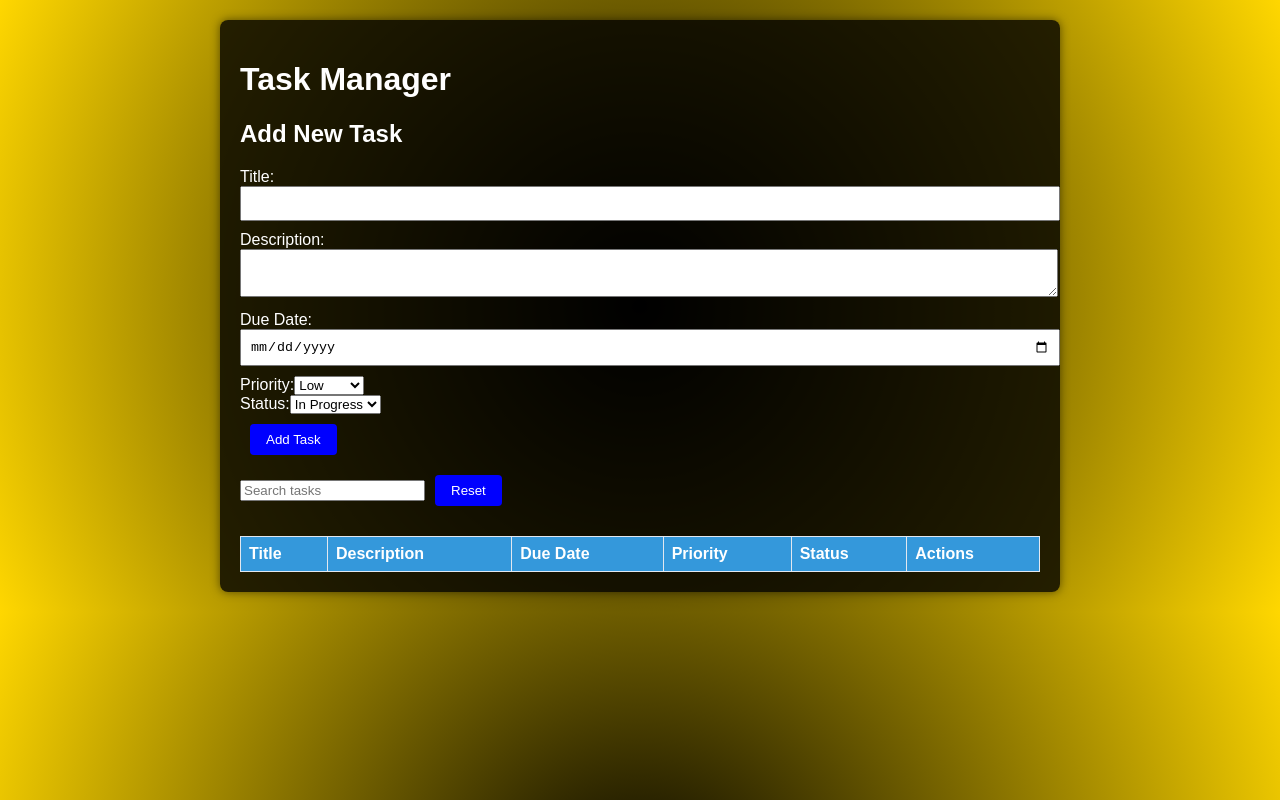
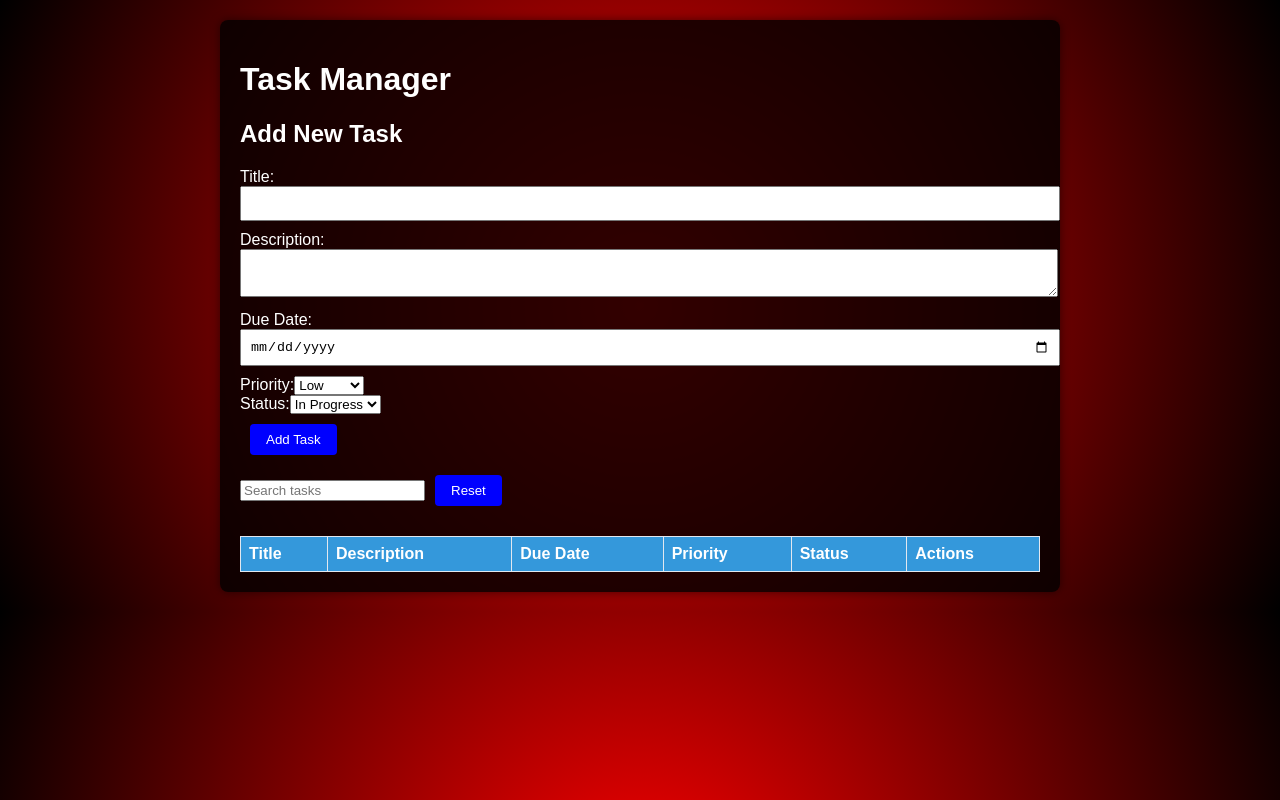
Before and after one commit to Saisarth/TaskManger, a React (Create React App) app: page / in a window 1280 px wide. Built offline with nearby package versions, Linux system fonts and the light colour scheme.

Commit message:
Update styles.css

```diff
--- a/src/styles.css
+++ b/src/styles.css
@@ -1,6 +1,6 @@
 /* Base Styles */
 body {
-  background: radial-gradient(circle, #000, #ffd700);
+  background: radial-gradient(circle, red,black);
   color: #fff;
   margin: 0;
   font-family: Arial, sans-serif;
```
